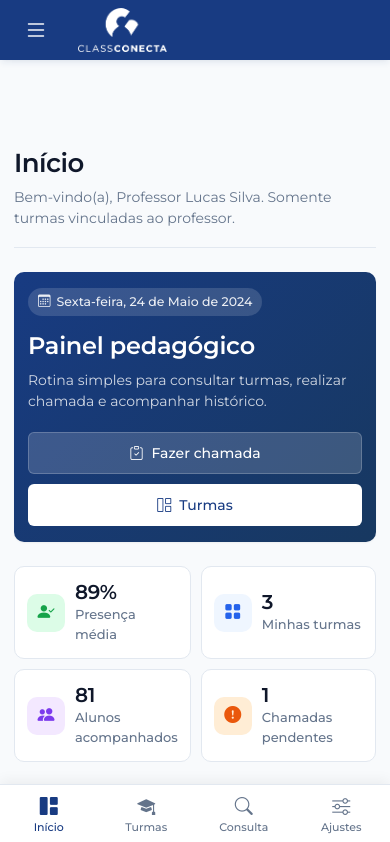
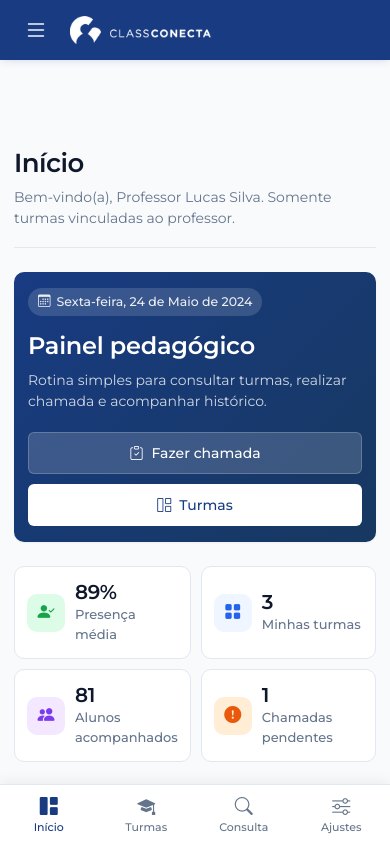
Before and after one commit to LucasPivovar/ArauEscola, a React (Vite) app: page / in a window 390 px wide. Shown: the top 842 px of the page. Built offline with nearby package versions, Linux system fonts and the light colour scheme.

Commit message:
fix(branding): center sidebar logo perfectly and use responsive horizontal logo on mobile header

```diff
--- a/src/components/Shell.tsx
+++ b/src/components/Shell.tsx
@@ -105,8 +105,20 @@ export function Shell({ children, currentView, role, toast, onLogout, onNavigate
 }
 
 function Brand({ compact }: { compact?: boolean }) {
+  if (compact) {
+    return (
+      <div className="nav-brand compact">
+        <img
+          src="/classconecta-horizontal-white.png"
+          alt="ClassConecta"
+          className="header-horizontal-logo"
+        />
+      </div>
+    );
+  }
+
   return (
-    <div className={`nav-brand ${compact ? 'compact' : ''}`}>
+    <div className="nav-brand">
       <img
         src="/classconecta-logo-white.png"
         alt="ClassConecta"
--- a/src/styles.css
+++ b/src/styles.css
@@ -415,28 +415,35 @@ img.auth-logo-img {
 }
 
 .nav-brand {
-  padding: 16px 14px 28px;
-  display: flex;
-  justify-content: flex-start;
-  align-items: center;
+  padding: 24px 16px 22px;
+  display: flex;
+  justify-content: center;
+  align-items: center;
+  width: 100%;
 }
 
 .nav-brand.compact {
   padding: 0;
+  justify-content: flex-start;
+  width: auto;
 }
 
 .sidebar-logo-img {
-  width: 135px;
+  width: 140px;
   max-width: 100%;
   height: auto;
-  max-height: 68px;
+  max-height: 72px;
   object-fit: contain;
   display: block;
-}
-
-.tablet-header .sidebar-logo-img {
-  width: 105px;
-  max-height: 44px;
+  margin: 0 auto;
+}
+
+.header-horizontal-logo {
+  height: 28px;
+  width: auto;
+  max-width: 170px;
+  object-fit: contain;
+  display: block;
 }
 
 .side-nav {
```
